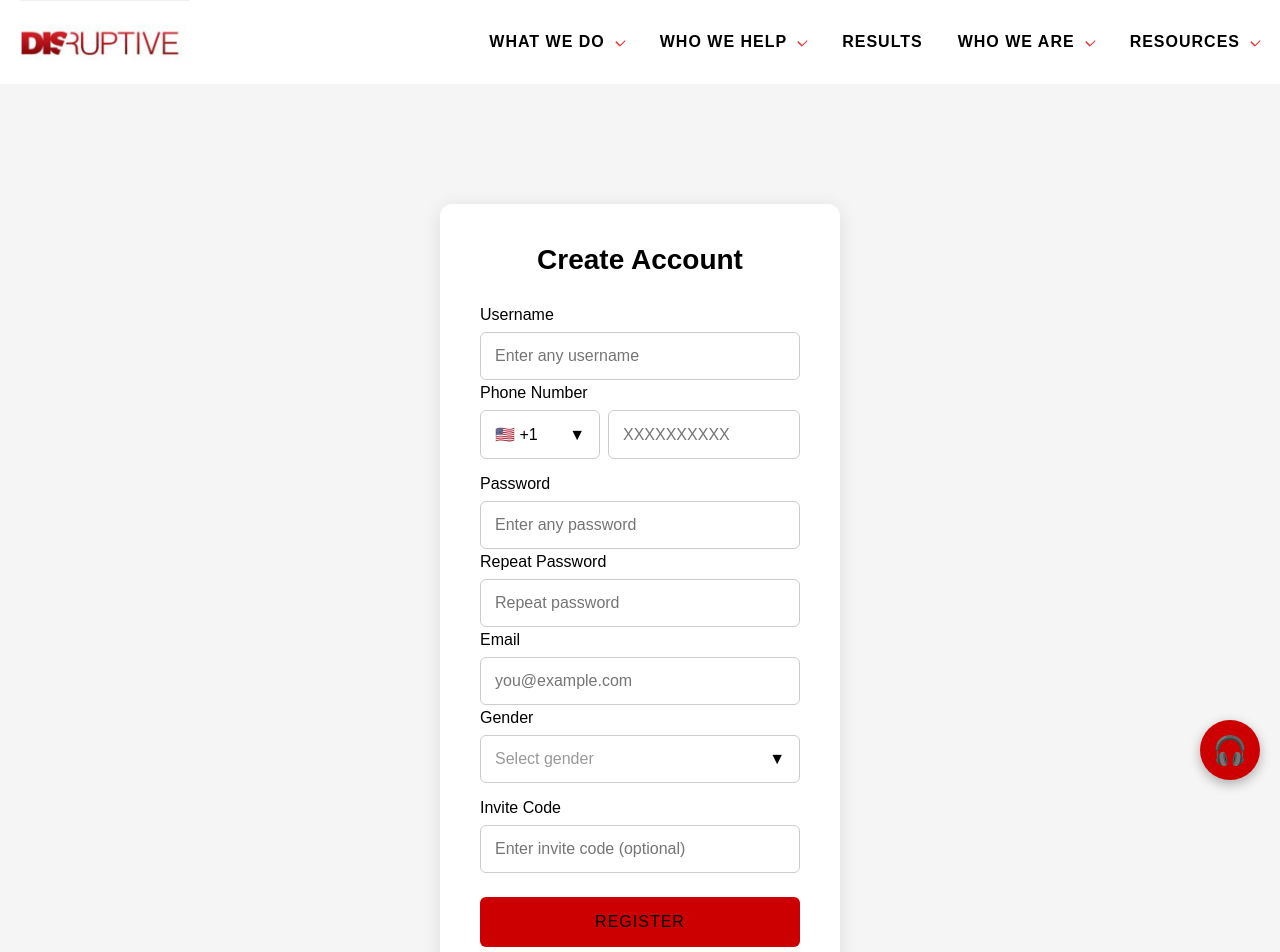
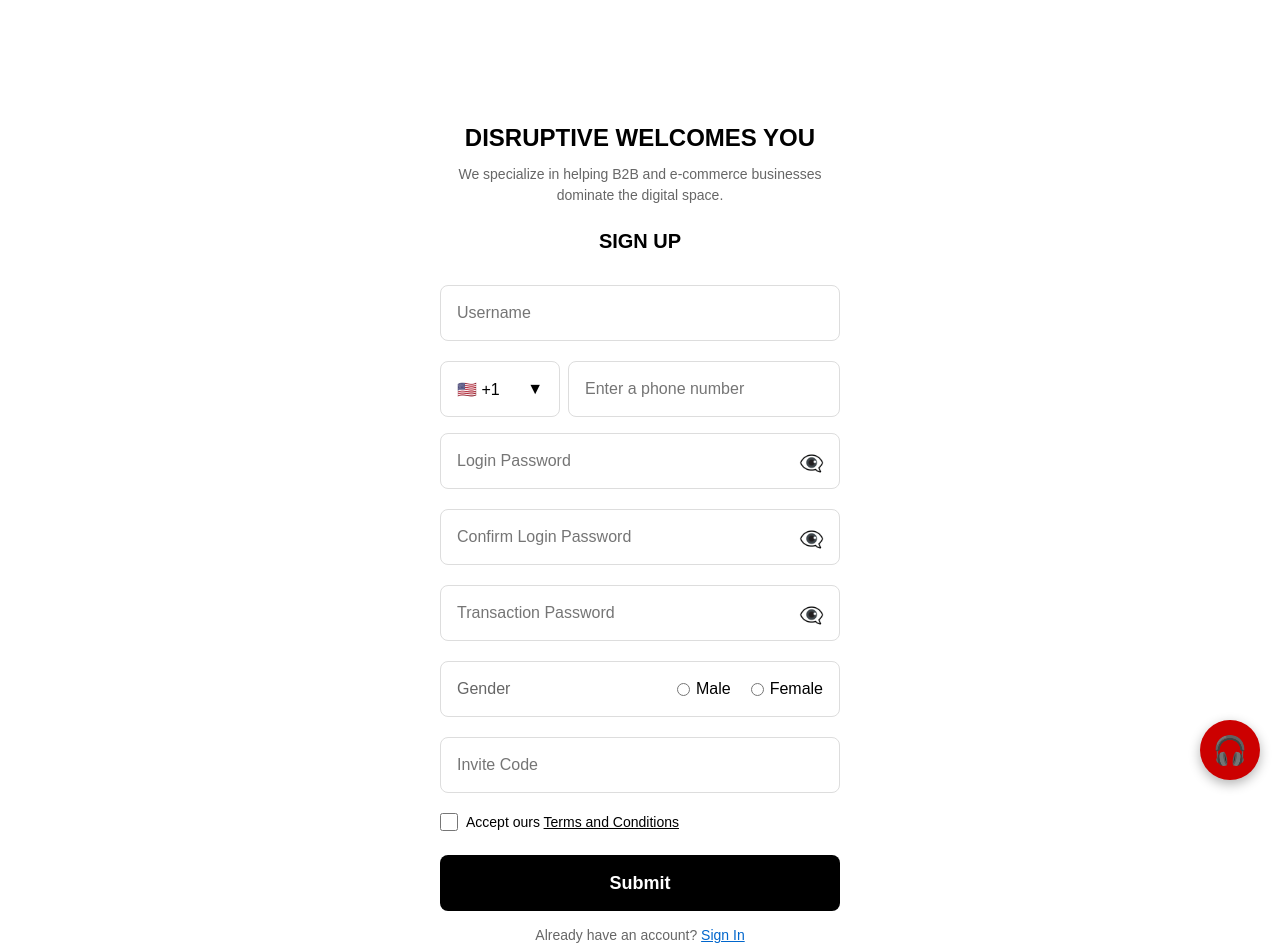
Before and after one commit to Molly256/disruptivewebsite, a Next.js app: page /registration in a window 1280 px wide. Shown: the top 952 px of the page. Built offline with nearby package versions, Linux system fonts and the light colour scheme.

Commit message:
Hide header on auth/dashboard, keep draggable chat widget

```diff
--- a/app/registration/page.js
+++ b/app/registration/page.js
@@ -1,6 +1,7 @@
 'use client'
 import { useState } from 'react'
 import { useRouter } from 'next/navigation'
+import Link from 'next/link'
 
 const countries = [
   { code: '+93', flag: '🇦🇫', name: 'Afghanistan' },
@@ -205,46 +206,33 @@
   const router = useRouter()
   const [form, setForm] = useState({
     username: '',
-    selectedCountryName: 'United States', // store name now
+    selectedCountryName: 'United States',
     phone: '',
-    password: '',
-    repeatPassword: '',
-    email: '',
+    loginPassword: '',
+    confirmPassword: '',
+    transactionPassword: '',
     gender: '',
-    inviteCode: ''
+    inviteCode: '',
+    acceptTerms: false
   })
   const [errors, setErrors] = useState({})
   const [showCountries, setShowCountries] = useState(false)
   const [showGender, setShowGender] = useState(false)
   const [searchCountry, setSearchCountry] = useState('')
+  const [showLoginPass, setShowLoginPass] = useState(false)
+  const [showConfirmPass, setShowConfirmPass] = useState(false)
+  const [showTxnPass, setShowTxnPass] = useState(false)
+  const [showSuccess, setShowSuccess] = useState(false)
 
   const validate = () => {
     const newErrors = {}
-
-    if (!form.username.trim()) {
-      newErrors.username = 'Username is required'
-    }
-
-    if (!form.phone || !/^\d{7,15}$/.test(form.phone)) {
-      newErrors.phone = 'Enter valid phone number'
-    }
-
-    if (!form.password) {
-      newErrors.password = 'Password is required'
-    }
-
-    if (form.password !== form.repeatPassword) {
-      newErrors.repeatPassword = 'Passwords do not match'
-    }
-
-    if (!/^[^\s@]+@[^\s@]+\.[^\s@]+$/.test(form.email)) {
-      newErrors.email = 'Enter a valid email'
-    }
-
-    if (!form.gender) {
-      newErrors.gender = 'Please select gender'
-    }
-
+    if (!form.username.trim()) newErrors.username = 'Username is required'
+    if (!form.phone || !/^\d{7,15}$/.test(form.phone)) newErrors.phone = 'Enter valid phone number'
+    if (!form.loginPassword) newErrors.loginPassword = 'Password is required'
+    if (form.loginPassword !== form.confirmPassword) newErrors.confirmPassword = 'Passwords do not match'
+    if (!form.transactionPassword) newErrors.transactionPassword = 'Transaction password is required'
+    if (!form.gender) newErrors.gender = 'Please select gender'
+    if (!form.acceptTerms) newErrors.acceptTerms = 'You must accept Terms and Conditions'
     setErrors(newErrors)
     return Object.keys(newErrors).length === 0
   }
@@ -256,23 +244,29 @@
       const fullPhone = selectedCountry.code + form.phone
       localStorage.setItem('user', JSON.stringify({
         phone: fullPhone,
-        password: form.password,
+        password: form.loginPassword,
+        transactionPassword: form.transactionPassword,
         username: form.username,
         gender: form.gender,
         inviteCode: form.inviteCode
       }))
+      setShowSuccess(true)
+      setTimeout(() => {
         router.push('/login')
+      }, 2000)
     }
   }
 
   const inputStyle = {
     width: '100%',
-    padding: '14px',
+    height: '56px',
+    padding: '0 16px',
     fontSize: '16px',
-    border: '1px solid #ccc',
-    borderRadius: '6px',
+    border: '1px solid #ddd',
+    borderRadius: '8px',
     marginBottom: '4px',
-    boxSizing: 'border-box'
+    boxSizing: 'border-box',
+    outline: 'none'
   }
 
   const selectBoxStyle = {
@@ -290,8 +284,22 @@
     marginBottom: '16px'
   }
 
+  const passwordWrapper = {
+    position: 'relative',
+    width: '100%'
+  }
+
+  const eyeStyle = {
+    position: 'absolute',
+    right: '16px',
+    top: '50%',
+    transform: 'translateY(-50%)',
+    cursor: 'pointer',
+    fontSize: '20px',
+    userSelect: 'none'
+  }
+
   const selectedCountry = countries.find(c => c.name === form.selectedCountryName)
-
   const filteredCountries = countries.filter(c =>
     c.name.toLowerCase().includes(searchCountry.toLowerCase()) ||
     c.code.includes(searchCountry)
@@ -300,60 +308,82 @@
   return (
     <div style={{
       minHeight: '100vh',
-      background: '#f5f5f5',
-      padding: '120px 20px 40px',
+      width: '100%',
+      background: '#fff',
+      padding: '40px 20px',
+      boxSizing: 'border-box'
+    }}>
+      {/* SUCCESS POPUP */}
+      {showSuccess && (
+        <div style={{
+          position: 'fixed',
+          top: '50%',
+          left: '50%',
+          transform: 'translate(-50%, -50%)',
+          background: '#fff',
+          padding: '30px 40px',
+          borderRadius: '12px',
+          boxShadow: '0 8px 30px rgba(0,0,0,0.3)',
+          zIndex: 10000,
+          textAlign: 'center'
+        }}>
+          <div style={{
+            width: '50px',
+            height: '50px',
+            borderRadius: '50%',
+            background: '#cc0000',
             display: 'flex',
-      justifyContent: 'center'
-    }}>
-      <form onSubmit={handleSubmit} style={{
-        background: '#fff',
-        padding: '40px',
-        borderRadius: '12px',
-        boxShadow: '0 4px 20px rgba(0,0,0,0.1)',
-        width: '100%',
-        maxWidth: '400px'
-      }}>
-        <h1 style={{
+            alignItems: 'center',
+            justifyContent: 'center',
+            margin: '0 auto 16px',
+            color: '#fff',
             fontSize: '28px',
-          fontWeight: '700',
-          marginBottom: '30px',
-          textAlign: 'center',
-          color: '#000'
-        }}>
-          Create Account
+            fontWeight: '700'
+          }}>✓</div>
+          <div style={{ fontSize: '18px', fontWeight: '600', color: '#000' }}>
+            Registration Successful
+          </div>
+          <div style={{ fontSize: '14px', color: '#666', marginTop: '8px' }}>
+            Redirecting to login...
+          </div>
+        </div>
+      )}
+
+      <div style={{ maxWidth: '400px', margin: '0 auto' }}>
+        {/* HEADER TEXT */}
+        <div style={{ textAlign: 'center', marginBottom: '32px' }}>
+          <h1 style={{ fontSize: '24px', fontWeight: '700', margin: '0 0 12px', color: '#000' }}>
+            DISRUPTIVE WELCOMES YOU
           </h1>
+          <p style={{ fontSize: '14px', color: '#666', margin: '0 0 24px', lineHeight: '1.5' }}>
+            We specialize in helping B2B and e-commerce businesses dominate the digital space.
+          </p>
+          <h2 style={{ fontSize: '20px', fontWeight: '600', margin: 0, color: '#000' }}>
+            SIGN UP
+          </h2>
+        </div>
 
-        <div>
-          <label style={{ display: 'block', marginBottom: '8px', fontWeight: '500' }}>Username</label>
+        <form onSubmit={handleSubmit} style={{ display: 'flex', flexDirection: 'column', gap: '16px' }}>
           <input
             type="text"
+            placeholder="Username"
             value={form.username}
             onChange={(e) => setForm({...form, username: e.target.value})}
-            placeholder="Enter any username"
             style={inputStyle}
           />
           {errors.username && <div style={errorStyle}>{errors.username}</div>}
-        </div>
 
           <div style={{ position: 'relative' }}>
-          <label style={{ display: 'block', marginBottom: '8px', fontWeight: '500' }}>Phone Number</label>
             <div style={{ display: 'flex', gap: '8px' }}>
-            <div
-              onClick={() => setShowCountries(!showCountries)}
-              style={{
-                ...selectBoxStyle,
-                width: '120px',
-                marginBottom: 0
-              }}
-            >
+              <div onClick={() => setShowCountries(!showCountries)} style={{...selectBoxStyle, width: '120px', marginBottom: 0}}>
                 <span>{selectedCountry.flag} {selectedCountry.code}</span>
                 <span>▼</span>
               </div>
               <input
                 type="tel"
+                placeholder="Enter a phone number"
                 value={form.phone}
                 onChange={(e) => setForm({...form, phone: e.target.value})}
-              placeholder="XXXXXXXXXX"
                 inputMode="numeric"
                 style={{ ...inputStyle, marginBottom: 0, flex: 1 }}
               />
@@ -361,12 +391,12 @@
             {showCountries && (
               <div style={{
                 position: 'absolute',
-              top: '80px',
+                top: '60px',
                 left: 0,
                 right: 0,
                 background: '#fff',
-              border: '1px solid #ccc',
-              borderRadius: '6px',
+                border: '1px solid #ddd',
+                borderRadius: '8px',
                 maxHeight: '250px',
                 overflowY: 'auto',
                 zIndex: 10,
@@ -377,14 +407,7 @@
                   placeholder="Search country..."
                   value={searchCountry}
                   onChange={(e) => setSearchCountry(e.target.value)}
-                style={{
-                  width: '100%',
-                  padding: '12px',
-                  border: 'none',
-                  borderBottom: '1px solid #eee',
-                  boxSizing: 'border-box',
-                  fontSize: '14px'
-                }}
+                  style={{ width: '100%', padding: '12px', border: 'none', borderBottom: '1px solid #eee', boxSizing: 'border-box', fontSize: '14px' }}
                   onClick={(e) => e.stopPropagation()}
                 />
                 {filteredCountries.map((c, idx) => (
@@ -395,12 +418,7 @@
                       setShowCountries(false)
                       setSearchCountry('')
                     }}
-                  style={{
-                    padding: '12px 14px',
-                    cursor: 'pointer',
-                    borderBottom: '1px solid #eee',
-                    fontSize: '16px'
-                  }}
+                    style={{ padding: '12px 14px', cursor: 'pointer', borderBottom: '1px solid #eee', fontSize: '16px' }}
                     onMouseEnter={(e) => e.target.style.background = '#f5f5f5'}
                     onMouseLeave={(e) => e.target.style.background = '#fff'}
                   >
@@ -412,128 +430,134 @@
             {errors.phone && <div style={errorStyle}>{errors.phone}</div>}
           </div>
 
-        <div>
-          <label style={{ display: 'block', marginBottom: '8px', fontWeight: '500', marginTop: '16px' }}>Password</label>
+          {/* LOGIN PASSWORD */}
+          <div style={passwordWrapper}>
             <input
-            type="password"
-            value={form.password}
-            onChange={(e) => setForm({...form, password: e.target.value})}
-            placeholder="Enter any password"
+              type={showLoginPass? 'text' : 'password'}
+              placeholder="Login Password"
+              value={form.loginPassword}
+              onChange={(e) => setForm({...form, loginPassword: e.target.value})}
               style={inputStyle}
             />
-          {errors.password && <div style={errorStyle}>{errors.password}</div>}
+            <span onClick={() => setShowLoginPass(!showLoginPass)} style={eyeStyle}>
+              {showLoginPass? '👁️' : '👁️‍🗨️'}
+            </span>
           </div>
+          {errors.loginPassword && <div style={errorStyle}>{errors.loginPassword}</div>}
 
-        <div>
-          <label style={{ display: 'block', marginBottom: '8px', fontWeight: '500' }}>Repeat Password</label>
+          {/* CONFIRM LOGIN PASSWORD */}
+          <div style={passwordWrapper}>
             <input
-            type="password"
-            value={form.repeatPassword}
-            onChange={(e) => setForm({...form, repeatPassword: e.target.value})}
-            placeholder="Repeat password"
+              type={showConfirmPass? 'text' : 'password'}
+              placeholder="Confirm Login Password"
+              value={form.confirmPassword}
+              onChange={(e) => setForm({...form, confirmPassword: e.target.value})}
               style={inputStyle}
             />
-          {errors.repeatPassword && <div style={errorStyle}>{errors.repeatPassword}</div>}
+            <span onClick={() => setShowConfirmPass(!showConfirmPass)} style={eyeStyle}>
+              {showConfirmPass? '👁️' : '👁️‍🗨️'}
+            </span>
           </div>
+          {errors.confirmPassword && <div style={errorStyle}>{errors.confirmPassword}</div>}
 
-        <div>
-          <label style={{ display: 'block', marginBottom: '8px', fontWeight: '500' }}>Email</label>
+          {/* TRANSACTION PASSWORD - after repeat password */}
+          <div style={passwordWrapper}>
             <input
-            type="email"
-            value={form.email}
-            onChange={(e) => setForm({...form, email: e.target.value})}
-            placeholder="you@example.com"
+              type={showTxnPass? 'text' : 'password'}
+              placeholder="Transaction Password"
+              value={form.transactionPassword}
+              onChange={(e) => setForm({...form, transactionPassword: e.target.value})}
               style={inputStyle}
             />
-          {errors.email && <div style={errorStyle}>{errors.email}</div>}
+            <span onClick={() => setShowTxnPass(!showTxnPass)} style={eyeStyle}>
+              {showTxnPass? '👁️' : '👁️‍🗨️'}
+            </span>
           </div>
+          {errors.transactionPassword && <div style={errorStyle}>{errors.transactionPassword}</div>}
 
-        <div style={{ position: 'relative' }}>
-          <label style={{ display: 'block', marginBottom: '8px', fontWeight: '500' }}>Gender</label>
-          <div
-            onClick={() => setShowGender(!showGender)}
-            style={selectBoxStyle}
-          >
-            <span style={{ color: form.gender ? '#000' : '#999' }}>
-              {form.gender || 'Select gender'}
-            </span>
-            <span>▼</span>
+          {/* GENDER */}
+          <div style={{...inputStyle, display: 'flex', alignItems: 'center', justifyContent: 'space-between'}}>
+            <span style={{ color: '#666' }}>Gender</span>
+            <div style={{ display: 'flex', gap: '20px' }}>
+              <label style={{ display: 'flex', alignItems: 'center', gap: '6px', cursor: 'pointer' }}>
+                <input
+                  type="radio"
+                  name="gender"
+                  value="Male"
+                  checked={form.gender === 'Male'}
+                  onChange={(e) => setForm({...form, gender: e.target.value})}
+                  style={{ accentColor: '#cc0000' }}
+                />
+                Male
+              </label>
+              <label style={{ display: 'flex', alignItems: 'center', gap: '6px', cursor: 'pointer' }}>
+                <input
+                  type="radio"
+                  name="gender"
+                  value="Female"
+                  checked={form.gender === 'Female'}
+                  onChange={(e) => setForm({...form, gender: e.target.value})}
+                  style={{ accentColor: '#cc0000' }}
+                />
+                Female
+              </label>
             </div>
-          {showGender && (
-            <div style={{
-              position: 'absolute',
-              top: '80px',
-              left: 0,
-              right: 0,
-              background: '#fff',
-              border: '1px solid #ccc',
-              borderRadius: '6px',
-              zIndex: 10,
-              boxShadow: '0 4px 12px rgba(0,0,0,0.15)'
-            }}>
-              {['Male', 'Female'].map(g => (
-                <div
-                  key={g}
-                  onClick={() => {
-                    setForm({...form, gender: g})
-                    setShowGender(false)
-                  }}
-                  style={{
-                    padding: '12px 14px',
-                    cursor: 'pointer',
-                    borderBottom: g === 'Male' ? '1px solid #eee' : 'none'
-                  }}
-                  onMouseEnter={(e) => e.target.style.background = '#f5f5f5'}
-                  onMouseLeave={(e) => e.target.style.background = '#fff'}
-                >
-                  {g}
           </div>
-              ))}
-            </div>
-          )}
           {errors.gender && <div style={errorStyle}>{errors.gender}</div>}
-        </div>
 
-        <div>
-          <label style={{ display: 'block', marginBottom: '8px', fontWeight: '500', marginTop: '16px' }}>Invite Code</label>
           <input
             type="text"
+            placeholder="Invite Code"
             value={form.inviteCode}
             onChange={(e) => setForm({...form, inviteCode: e.target.value})}
-            placeholder="Enter invite code (optional)"
             style={inputStyle}
           />
-        </div>
+
+          {/* TERMS CHECKBOX - red bg with white tick */}
+          <label style={{ display: 'flex', alignItems: 'center', gap: '8px', cursor: 'pointer', fontSize: '14px' }}>
+            <input
+              type="checkbox"
+              checked={form.acceptTerms}
+              onChange={(e) => setForm({...form, acceptTerms: e.target.checked})}
+              style={{ width: '18px', height: '18px', accentColor: '#cc0000', cursor: 'pointer' }}
+            />
+            <span style={{ color: '#000' }}>
+              Accept ours <Link href="/terms" style={{ color: '#000', textDecoration: 'underline' }}>Terms and Conditions</Link>
+            </span>
+          </label>
+          {errors.acceptTerms && <div style={errorStyle}>{errors.acceptTerms}</div>}
 
           <button
             type="submit"
             style={{
               width: '100%',
-            background: '#cc0000',
-            color: '#000',
-            fontWeight: '500',
-            fontSize: '16px',
-            letterSpacing: '1px',
-            padding: '16px',
+              height: '56px',
+              background: '#000',
+              color: '#fff',
               border: 'none',
-            borderRadius: '6px',
-            marginTop: '20px',
-            cursor: 'pointer'
+              borderRadius: '8px',
+              fontSize: '18px',
+              fontWeight: '600',
+              cursor: 'pointer',
+              marginTop: '8px'
             }}
           >
-          REGISTER
+            Submit
           </button>
 
-        <div style={{ textAlign: 'center', marginTop: '20px' }}>
-          <span style={{ color: '#666' }}>Already have an account? </span>
-          <span
-            onClick={() => router.push('/login')}
-            style={{ color: '#cc0000', cursor: 'pointer', fontWeight: '500' }}
-          >
-            Login
-          </span>
+          <div style={{ textAlign: 'center', fontSize: '14px', color: '#666' }}>
+            Already have an account? <Link href="/login" style={{ color: '#0066cc', fontWeight: '500' }}>Sign In</Link>
+          </div>
+
+          <div style={{ textAlign: 'center', fontSize: '12px', color: '#666', marginTop: '8px' }}>
+            By signing up, you agree to our <Link href="/terms" style={{ color: '#0066cc' }}>Terms and Conditions</Link>
+          </div>
+
+          <div style={{ textAlign: 'center', fontSize: '12px', color: '#999', marginTop: '40px' }}>
+            Copyrights 2026 © Disruptive
           </div>
         </form>
       </div>
+    </div>
   )
 }
--- a/components/ChatWidget.js
+++ b/components/ChatWidget.js
@@ -5,8 +5,8 @@
 export default function ChatWidget() {
   const pathname = usePathname()
 
-  // Only show on login and registration pages
-  const allowedPaths = ['/login', '/registration']
+  // Only show on login, registration, and dashboard pages
+  const allowedPaths = ['/login', '/registration', '/dashboard']
   if (!allowedPaths.includes(pathname)) return null
 
   const [open, setOpen] = useState(false)
```
Also changed, not shown: app/login/page.js (+212 -89 lines), components/Sidebar.js (+7 -0 lines). Lines whose indentation alone changed are shown as unchanged.
